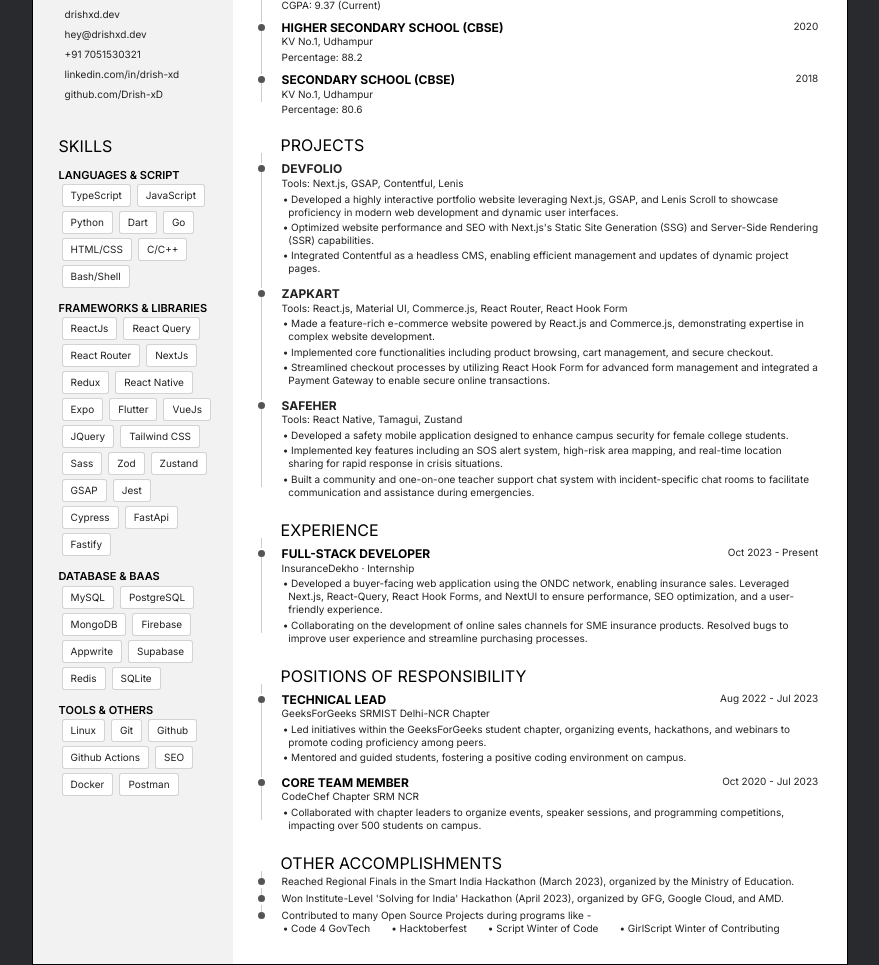
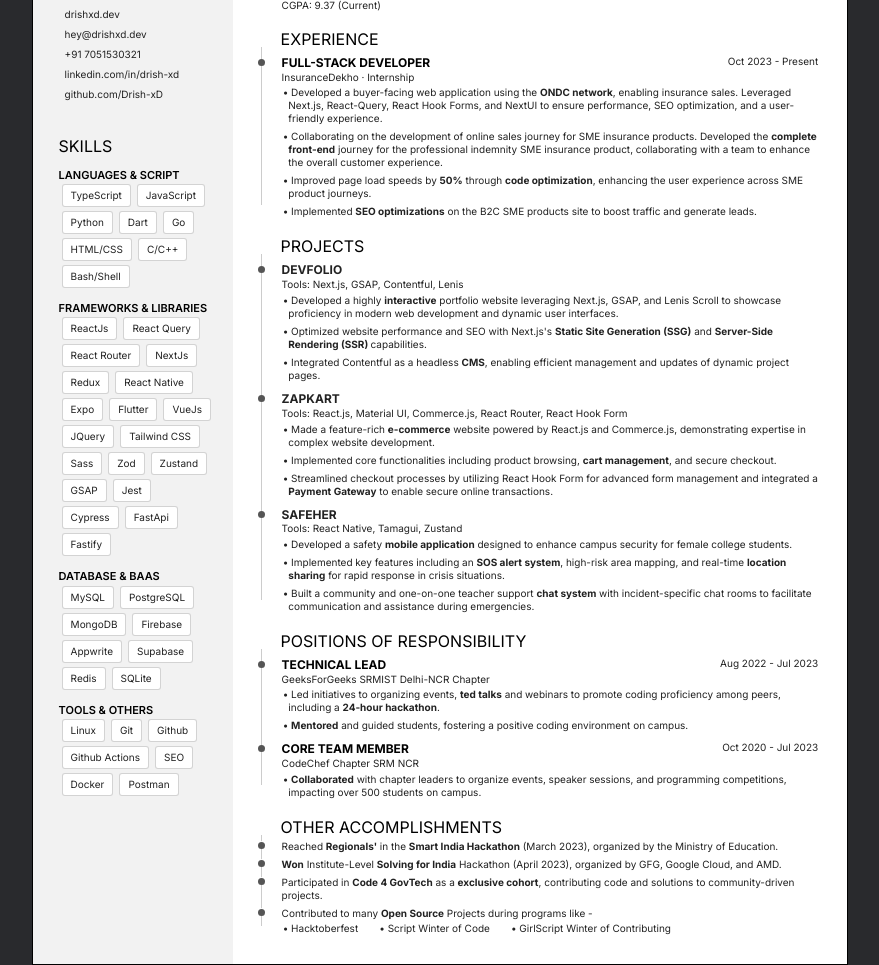
Before and after one commit to Drish-xD/Resume, a plain HTML site: page index.html in a window 1280 px wide. Shown: the part 91-1056 px from the top of the page, without its empty margins (200-1079 px from the left). Drawn offline with nearby package versions, Linux system fonts and the light colour scheme; files that its build step writes are made by us from their sources.

Commit message:
fix: layout with min changes

```diff
--- a/index.html
+++ b/index.html
@@ -122,26 +122,45 @@
             <div>CGPA: 9.37 (Current)</div>
           </div>
         </div>
+      </section>
+
+      <!-- Experience -->
+
+      <section>
+        <h2><i class="fa fa-users"></i>Experience</h2>
         <div class="blocks">
           <div class="decorator"></div>
           <div class="details">
             <header>
-              <span class="year">2020</span>
-              <h3>Higher Secondary School (CBSE)</h3>
-              <span class="place">KV No.1, Udhampur</span>
+              <span class="year">Oct 2023 - Present</span>
+              <h3>Full-Stack Developer</h3>
+              <span class="place">InsuranceDekho · Internship</span>
             </header>
-            <div>Percentage: 88.2</div>
-          </div>
-        </div>
-        <div class="blocks">
-          <div class="decorator"></div>
-          <div class="details">
-            <header>
-              <span class="year">2018</span>
-              <h3>Secondary School (CBSE)</h3>
-              <span class="place">KV No.1, Udhampur</span>
-            </header>
-            <div>Percentage: 80.6</div>
+            <ul>
+              <li>
+                Developed a buyer-facing web application using the
+                <strong>ONDC network</strong>, enabling insurance sales.
+                Leveraged Next.js, React-Query, React Hook Forms, and NextUI to
+                ensure performance, SEO optimization, and a user-friendly
+                experience.
+              </li>
+              <li>
+                Collaborating on the development of online sales journey for SME
+                insurance products. Developed the
+                <strong>complete front-end</strong> journey for the professional
+                indemnity SME insurance product, collaborating with a team to
+                enhance the overall customer experience.
+              </li>
+              <li>
+                Improved page load speeds by <strong>50%</strong> through
+                <strong> code optimization</strong>, enhancing the user
+                experience across SME product journeys.
+              </li>
+              <li>
+                Implemented <strong>SEO optimizations</strong> on the B2C SME
+                products site to boost traffic and generate leads.
+              </li>
+            </ul>
           </div>
         </div>
       </section>
@@ -160,24 +179,24 @@
               </h3>
               <span class="tools">Tools: Next.js, GSAP, Contentful, Lenis</span>
             </header>
-            <div>
             <ul>
               <li>
-                  Developed a highly interactive portfolio website leveraging
-                  Next.js, GSAP, and Lenis Scroll to showcase proficiency in
-                  modern web development and dynamic user interfaces.
+                Developed a highly <strong>interactive</strong> portfolio
+                website leveraging Next.js, GSAP, and Lenis Scroll to showcase
+                proficiency in modern web development and dynamic user
+                interfaces.
               </li>
               <li>
-                  Optimized website performance and SEO with Next.js's Static
-                  Site Generation (SSG) and Server-Side Rendering (SSR)
-                  capabilities.
+                Optimized website performance and SEO with Next.js's
+                <strong> Static Site Generation (SSG)</strong> and
+                <strong> Server-Side Rendering (SSR) </strong> capabilities.
               </li>
               <li>
-                  Integrated Contentful as a headless CMS, enabling efficient
-                  management and updates of dynamic project pages.
+                Integrated Contentful as a headless <strong>CMS</strong>,
+                enabling efficient management and updates of dynamic project
+                pages.
               </li>
             </ul>
-            </div>
           </div>
         </div>
 
@@ -193,24 +212,23 @@
                 Hook Form</span
               >
             </header>
-            <div>
             <ul>
               <li>
-                  Made a feature-rich e-commerce website powered by React.js and
-                  Commerce.js, demonstrating expertise in complex website
-                  development.
+                Made a feature-rich <strong>e-commerce</strong> website powered
+                by React.js and Commerce.js, demonstrating expertise in complex
+                website development.
               </li>
               <li>
                 Implemented core functionalities including product browsing,
-                  cart management, and secure checkout.
+                <strong>cart management</strong>, and secure checkout.
               </li>
               <li>
-                  Streamlined checkout processes by utilizing React Hook Form
-                  for advanced form management and integrated a Payment Gateway
+                Streamlined checkout processes by utilizing React Hook Form for
+                advanced form management and integrated a
+                <strong>Payment Gateway</strong>
                 to enable secure online transactions.
               </li>
             </ul>
-            </div>
           </div>
         </div>
 
@@ -225,53 +243,25 @@
               </h3>
               <span class="tools">Tools: React Native, Tamagui, Zustand</span>
             </header>
-            <div>
             <ul>
               <li>
-                  Developed a safety mobile application designed to enhance
-                  campus security for female college students.
+                Developed a safety
+                <strong>mobile application</strong> designed to enhance campus
+                security for female college students.
               </li>
               <li>
-                  Implemented key features including an SOS alert system,
-                  high-risk area mapping, and real-time location sharing for
-                  rapid response in crisis situations.
+                Implemented key features including an
+                <strong>SOS alert system</strong>, high-risk area mapping, and
+                real-time <strong>location sharing</strong> for rapid response
+                in crisis situations.
               </li>
               <li>
-                  Built a community and one-on-one teacher support chat system
+                Built a community and one-on-one teacher support
+                <strong>chat system</strong>
                 with incident-specific chat rooms to facilitate communication
                 and assistance during emergencies.
               </li>
             </ul>
-            </div>
-          </div>
-        </div>
-      </section>
-
-      <!-- Experience -->
-
-      <section>
-        <h2><i class="fa fa-users"></i>Experience</h2>
-        <div class="blocks">
-          <div class="decorator"></div>
-          <div class="details">
-            <header>
-              <span class="year">Oct 2023 - Present</span>
-              <h3>Full-Stack Developer</h3>
-              <span class="place">InsuranceDekho · Internship</span>
-            </header>
-            <div>
-              <li>
-                Developed a buyer-facing web application using the ONDC network,
-                enabling insurance sales. Leveraged Next.js, React-Query, React
-                Hook Forms, and NextUI to ensure performance, SEO optimization,
-                and a user-friendly experience.
-              </li>
-              <li>
-                Collaborating on the development of online sales channels for
-                SME insurance products. Resolved bugs to improve user experience
-                and streamline purchasing processes.
-              </li>
-            </div>
           </div>
         </div>
       </section>
@@ -288,17 +278,18 @@
               <h3>Technical Lead</h3>
               <span class="place">GeeksForGeeks SRMIST Delhi-NCR Chapter</span>
             </header>
-            <div>
+            <ul>
               <li>
-                Led initiatives within the GeeksForGeeks student chapter,
-                organizing events, hackathons, and webinars to promote coding
-                proficiency among peers.
+                Led initiatives to organizing events,
+                <strong>ted talks</strong> and webinars to promote coding
+                proficiency among peers, including a
+                <strong>24-hour hackathon</strong>.
               </li>
               <li>
-                Mentored and guided students, fostering a positive coding
-                environment on campus.
+                <strong>Mentored</strong> and guided students, fostering a
+                positive coding environment on campus.
               </li>
-            </div>
+            </ul>
           </div>
         </div>
         <div class="blocks">
@@ -309,13 +300,13 @@
               <h3>Core Team Member</h3>
               <span class="place">CodeChef Chapter SRM NCR</span>
             </header>
-            <div>
+            <ul>
               <li>
-                Collaborated with chapter leaders to organize events, speaker
-                sessions, and programming competitions, impacting over 500
-                students on campus.
+                <strong>Collaborated</strong> with chapter leaders to organize
+                events, speaker sessions, and programming competitions,
+                impacting over 500 students on campus.
               </li>
-            </div>
+            </ul>
           </div>
         </div>
       </section>
@@ -326,25 +317,37 @@
         <div class="blocks">
           <div class="decorator"></div>
           <div class="details">
-            Reached Regional Finals in the Smart India Hackathon (March 2023),
-            organized by the Ministry of Education.
+            Reached <strong>Regionals'</strong> in the
+            <strong>Smart India Hackathon</strong>
+            (March 2023), organized by the Ministry of Education.
           </div>
         </div>
 
         <div class="blocks">
           <div class="decorator"></div>
           <div class="details">
-            Won Institute-Level 'Solving for India' Hackathon (April 2023),
-            organized by GFG, Google Cloud, and AMD.
+            <strong>Won</strong> Institute-Level
+            <strong>Solving for India</strong> Hackathon (April 2023), organized
+            by GFG, Google Cloud, and AMD.
           </div>
         </div>
 
         <div class="blocks">
           <div class="decorator"></div>
           <div class="details">
-            Contributed to many Open Source Projects during programs like -
+            Participated in
+            <strong>Code 4 GovTech</strong>
+            as a <strong>exclusive cohort</strong>, contributing code and
+            solutions to community-driven projects.
+          </div>
+        </div>
+
+        <div class="blocks">
+          <div class="decorator"></div>
+          <div class="details">
+            Contributed to many <strong>Open Source</strong> Projects during
+            programs like -
             <ul>
-              <li>Code 4 GovTech</li>
               <li>Hacktoberfest</li>
               <li>Script Winter of Code</li>
               <li>GirlScript Winter of Contributing</li>
--- a/style.css
+++ b/style.css
@@ -113,7 +113,7 @@ main {
   padding: 1.8rem;
 }
 main section:not(:first-child) {
-  margin-top: 1rem;
+  margin-top: 0.9rem;
 }
 main h2 {
   position: relative;
@@ -121,7 +121,6 @@ main h2 {
   left: 0.2in;
   font-weight: 400;
   font-size: 1rem;
-  /**** minor tweaks on the icon fonts ****/
 }
 main h2 > i {
   position: absolute;
@@ -165,11 +164,11 @@ main li::before {
 .blocks .decorator::before {
   position: absolute;
   content: " ";
-  top: var(--decorator-outer-offset-top);
+  top: calc(var(--decorator-outer-offset-top) + 2px);
   left: var(--decorator-outer-offset-left);
   display: block;
-  width: var(--decorator-outer-dim);
-  height: var(--decorator-outer-dim);
+  width: calc(var(--decorator-outer-dim) - 2px);
+  height: calc(var(--decorator-outer-dim) - 2px);
   border-radius: calc(var(--decorator-outer-dim) / 2);
   background-color: #fff;
 }
@@ -192,16 +191,19 @@ main li::before {
 }
 
 #activites .details {
-  padding-top: 0.4em;
+  padding-top: 0.5em;
 }
 #activites .decorator::after {
   top: calc(var(--decorator-outer-offset-top) - 3px);
 }
 #activites .decorator::before {
-  top: calc(var(--decorator-outer-offset-top) + var(--decorator-border-width));
+  top: calc(
+    var(--decorator-outer-offset-top) + var(--decorator-border-width) - 5px
+  );
 }
 #activites ul {
   display: flex;
+  margin-top: 0.25em;
   gap: 15pt;
 }
 
@@ -210,9 +212,19 @@ main li::before {
   padding-left: var(--decorator-horizontal-margin);
   padding-top: var(--row-blocks-padding-top);
 }
-.details div {
+.details div,
+.details ul {
   clear: both;
 }
+
+.details ul li {
+  margin-bottom: 0.5em;
+}
+
+.details ul li:last-of-type {
+  margin-bottom: 0.1em;
+}
+
 .details h3 {
   font-size: 9pt;
   font-weight: 700;
@@ -244,4 +256,4 @@ main li::before {
 }
 .others .flex ul {
   flex: 1 0 0;
-} /*# sourceMappingURL=style.css.map */
+}
```
Also changed, not shown: 2 other files. Lines whose indentation alone changed are shown as unchanged.
